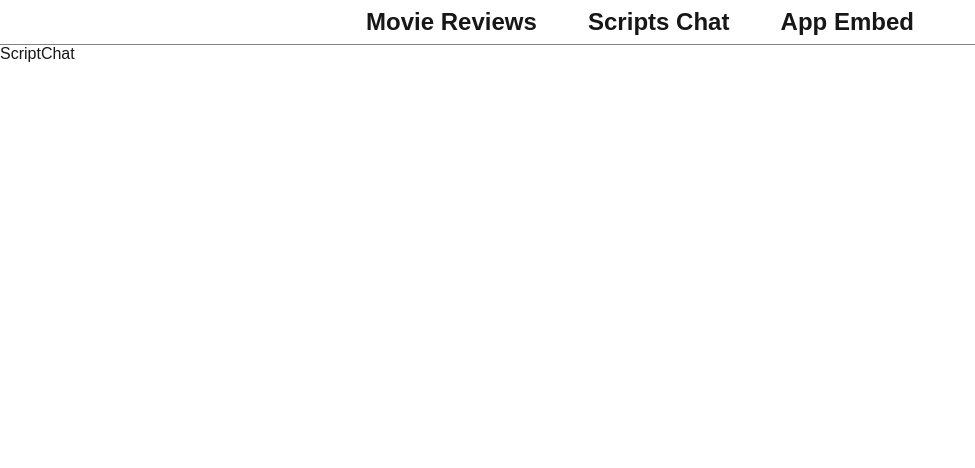
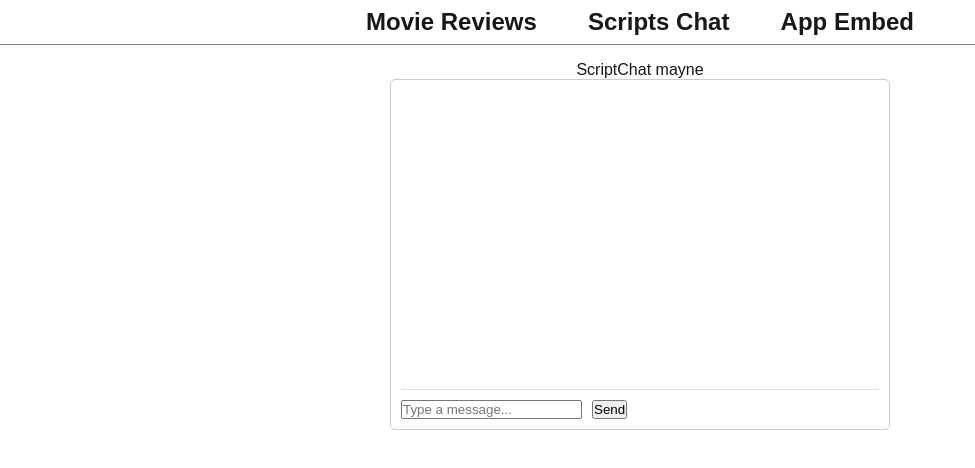
Before and after one commit to londes/movie-reviews, a Next.js app: page /script-chat in a window 1280 px wide. Shown: the top 468 px of the page, without its empty margins (0-975 px from the left). Built offline with nearby package versions, Linux system fonts and the light colour scheme.

Commit message:
sorta functional chat window, still need to set up api calls

```diff
--- a/src/app/script-chat/page.js
+++ b/src/app/script-chat/page.js
@@ -1,10 +1,15 @@
 "use client"
 
-import React from 'react'
-import styles from '.page.module.css/'
+import React, { useState } from 'react'
+import styles from './page.module.css'
+
+import ChatWindow from '../../components/ChatWindow/ChatWindow'
 
 export default function ScriptChat() {
   return (
-    <div>ScriptChat</div>
+    <div className={styles.chat_container}>
+      <p>ScriptChat mayne</p>
+      <ChatWindow />
+    </div>
   )
 }
--- a/src/app/script-chat/page.module.css
+++ b/src/app/script-chat/page.module.css
@@ -0,0 +1,6 @@
+.chat_container {
+    display: flex;
+    flex-direction: column;
+    align-items: center;
+    margin: 2vh 0;
+}
--- /dev/null
+++ b/src/components/ChatWindow/ChatWindow.js
@@ -0,0 +1,58 @@
+import React, { useState } from 'react'
+import styles from './ChatWindow.module.css'
+
+export default function ChatWindow() {
+
+    let [ messages, setMessages ] = useState([])
+    let [ input, setInput ] = useState("")
+
+    let sendMessage = async () => {
+      // if no input, do nothing
+      if (!input.trim()) return
+
+      let userMessage = { role: 'user', content: input }
+      setMessages((prev) => [...prev, userMessage])
+
+      // clear input field
+      setInput("")
+
+      try {
+        const response = await fetch ("/api/chat", {
+          method: POST,
+          headers: {
+            "Content-Type": "application/json"
+          },
+          body: JSON.stringify({ messages: [...messages, userMessage]})
+        })
+
+        const data = await response.json();
+        const aiMessage = { role: "assistance", content: data.reply}
+        setMessages((prev)=>[...prev, aiMessage])
+      }
+      catch (error) {
+        console.error(`Error sending message: ${error}`)
+      }
+    }
+
+    return (
+        <div className={styles.chat_container}>
+            <div className={styles.messages}>
+            {messages.map((msg, index) => (
+                <div key={index} className={msg.role === "user" ? styles.user : styles.assistant}>
+                    <strong>{msg.role === "user" ? "You: " : "AI: "}</strong>
+                    {msg.content}
+                </div>
+            ))}
+            </div>
+            <div className={styles.input_container}>
+            <input
+                type="text"
+                value={input}
+                onChange={(e) => setInput(e.target.value)}
+                placeholder="Type a message..."
+            />
+            <button onClick={sendMessage}>Send</button>
+            </div>
+        </div>
+    )
+}
--- /dev/null
+++ b/src/components/ChatWindow/ChatWindow.module.css
@@ -0,0 +1,40 @@
+.chat_container {
+    width: 100%;
+    max-width: 500px;
+    margin: auto;
+    border: 1px solid #ccc;
+    padding: 10px;
+    border-radius: 5px;
+  }
+
+  .messages {
+    height: 300px;
+    overflow-y: auto;
+    border-bottom: 1px solid #ddd;
+    padding-bottom: 10px;
+  }
+
+  .input_container {
+    display: flex;
+    gap: 10px;
+    margin-top: 10px;
+  }
+
+  .chat_container > input {
+    flex-grow: 1;
+    padding: 5px;
+  }
+
+  .chat_container > button {
+    padding: 5px 10px;
+  }
+
+  .user {
+    text-align: right;
+    color: blue;
+  }
+
+  .assistant {
+    text-align: left;
+    color: green;
+  }
```
